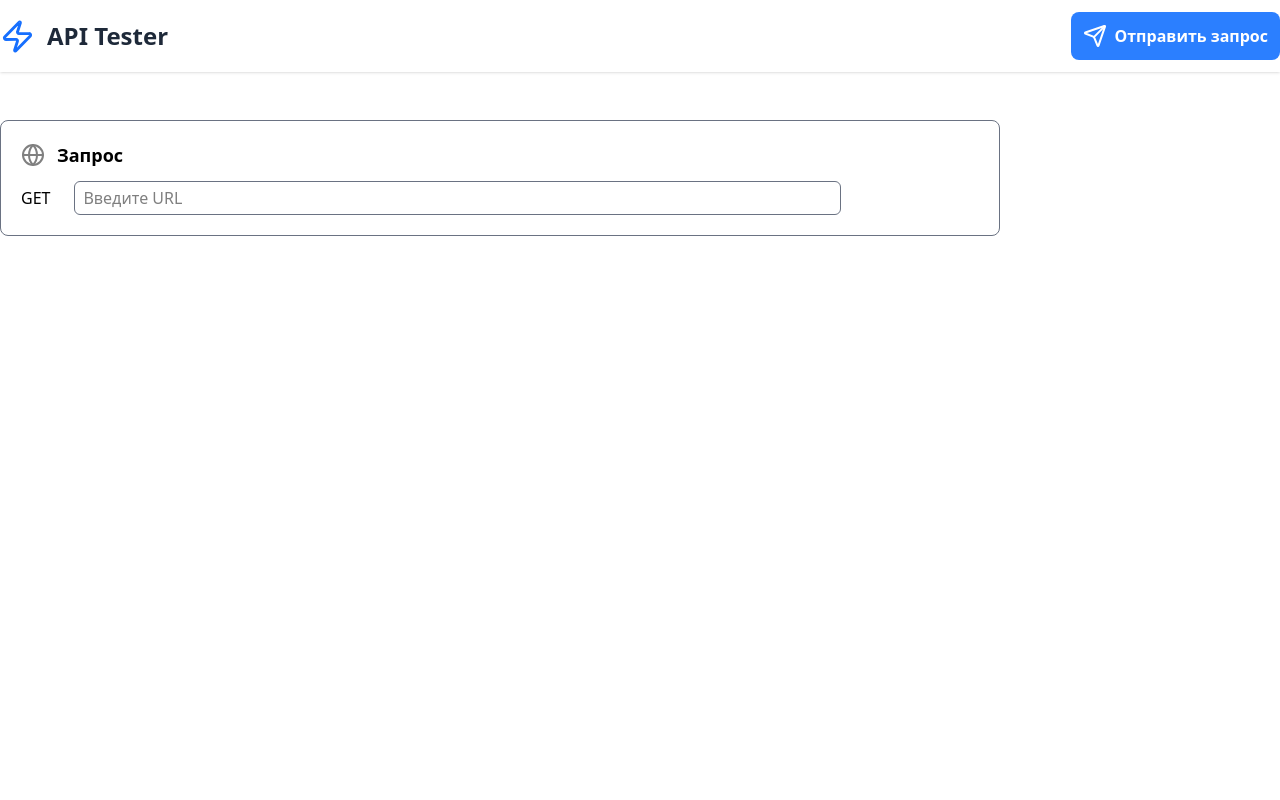
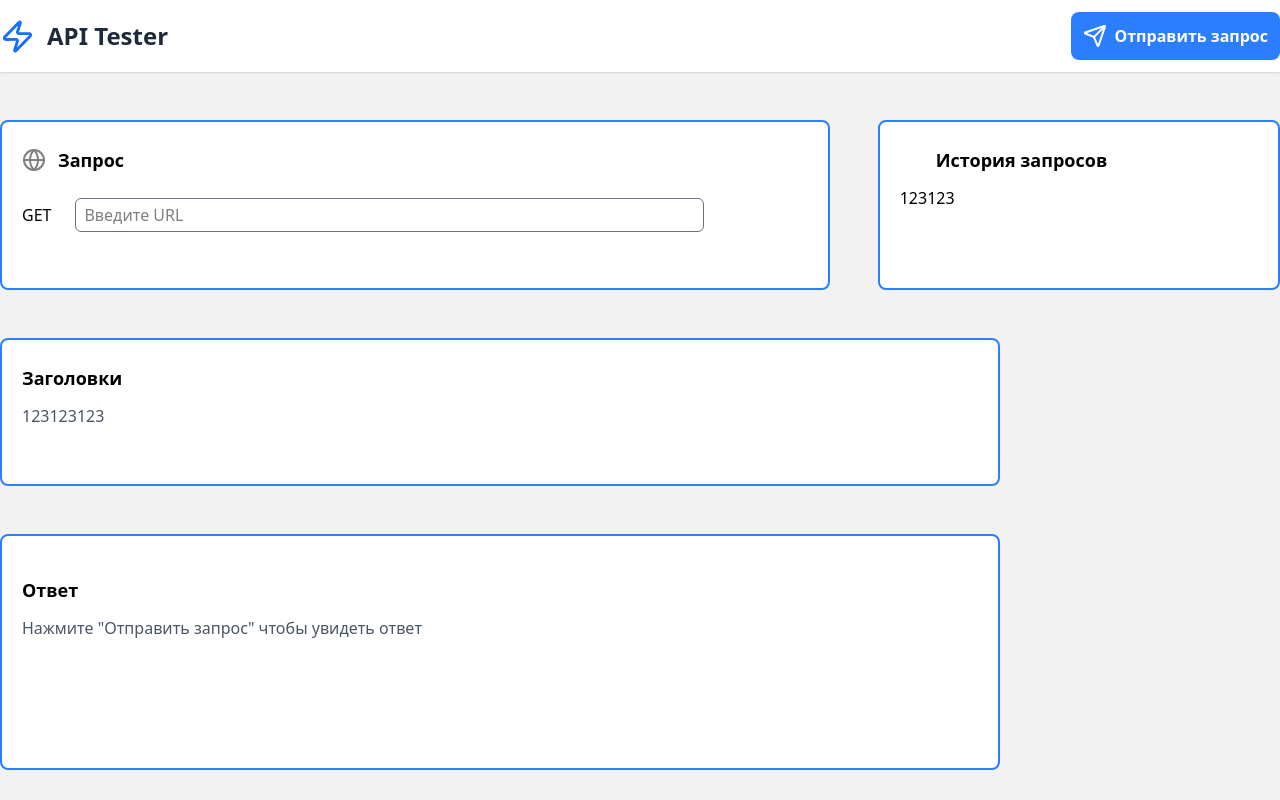
Before and after one commit to noname1579/api-tester, a React (Vite) app: page / in a window 1280 px wide. Built offline with nearby package versions, Linux system fonts and the light colour scheme.

Commit message:
сделал начальную разметку сайта

```diff
--- a/src/components/Header.tsx
+++ b/src/components/Header.tsx
@@ -2,7 +2,7 @@ import { Send, Zap } from "lucide-react"
 
 const Header = () => {
   return (
-    <div className="shadow-sm">
+    <div className="shadow-sm bg-white">
       <div className="container flex items-center justify-between">
         <div className="items-center flex h-18">
           <Zap color="#166ffe" size={35} />
--- /dev/null
+++ b/src/components/Headers.tsx
@@ -0,0 +1,19 @@
+
+const Headers = () => {
+  return (
+    <>
+      <div className="block">
+        <div className="bg-white mt-12 border-blue-500 border-2 rounded-lg px-5 pt-6 pb-14 w-250">
+          <div className="flex items-center">
+            <h2 className="text-lg font-semibold">Заголовки</h2>
+          </div>
+          <div className="mt-3 text-gray-600">
+            <p>123123123</p>
+          </div>
+        </div>
+      </div>
+    </>
+  )
+}
+
+export default Headers
--- /dev/null
+++ b/src/components/History.tsx
@@ -0,0 +1,19 @@
+import { HistoryIcon } from "lucide-react"
+
+const History = () => {
+  return (
+    <>
+      <div className="bg-white mt-12 border-blue-500 border-2 rounded-lg ml-12 px-5 pt-6 pb-14 w-120">
+        <div className="flex items-center">
+          <HistoryIcon color="" />
+          <h2 className="ml-3 text-lg font-semibold">История запросов</h2>
+        </div>
+        <div className="mt-3">
+          <p>123123</p>
+        </div>
+      </div>
+    </>
+  )
+}
+
+export default History
--- a/src/components/Main.tsx
+++ b/src/components/Main.tsx
@@ -1,23 +1,26 @@
 import { Globe } from "lucide-react"
+import Headers from "./Headers"
+import Response from "./Response"
+import History from "./History"
 
 const Main = () => {
   return (
     <div className="container">
-      <div className="1 block">
-        <div className="bg-white mt-12 border border-gray-500 rounded-lg p-5 w-250">
+      <div className="flex">
+        <div className="bg-white mt-12 border-blue-500 border-2 rounded-lg px-5 pt-6 pb-14 w-250">
           <div className="flex items-center">
             <Globe color="gray" />
             <h2 className="ml-3 text-lg font-semibold">Запрос</h2>
           </div>
-          <div className="mt-3">
+          <div className="mt-6">
             <button>GET</button>
             <input type="text" placeholder="Введите URL" className="w-[80%] ml-6 px-2 py-1 border rounded-md border-gray-500 text-black" />
           </div>
         </div>
-        <div className="history"></div>
+        <History />
       </div>
-      <div className="headers"></div>
-      <div className="response"></div>
+      <Headers />
+      <Response />
     </div>
   )
 }
--- /dev/null
+++ b/src/components/Response.tsx
@@ -0,0 +1,18 @@
+const Response = () => {
+  return (
+   <>
+      <div className="block">
+        <div className="bg-white mt-12 border-blue-500 border-2 rounded-lg px-5 pt-10 pb-32 w-250">
+          <div className="flex items-center">
+            <h2 className="text-lg font-semibold">Ответ</h2>
+          </div>
+          <div className="mt-3 text-gray-600">
+            <p>Нажмите "Отправить запрос" чтобы увидеть ответ</p>
+          </div>
+        </div>
+      </div>
+    </>
+  )
+}
+
+export default Response
--- a/src/index.css
+++ b/src/index.css
@@ -3,3 +3,7 @@
 .container {
   margin: 0 auto;
 }
+
+body {
+  background: rgb(243, 242, 242);
+}
```
